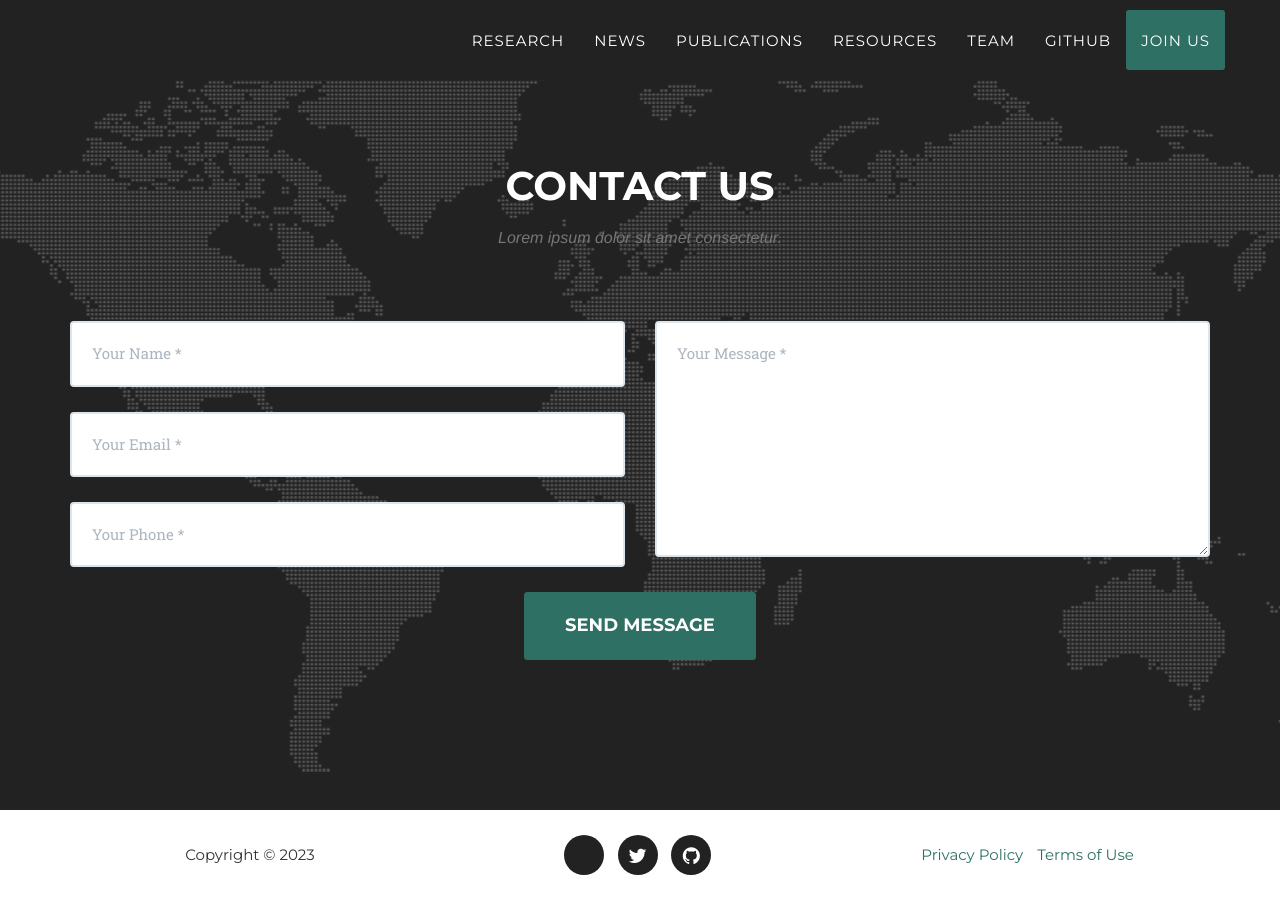
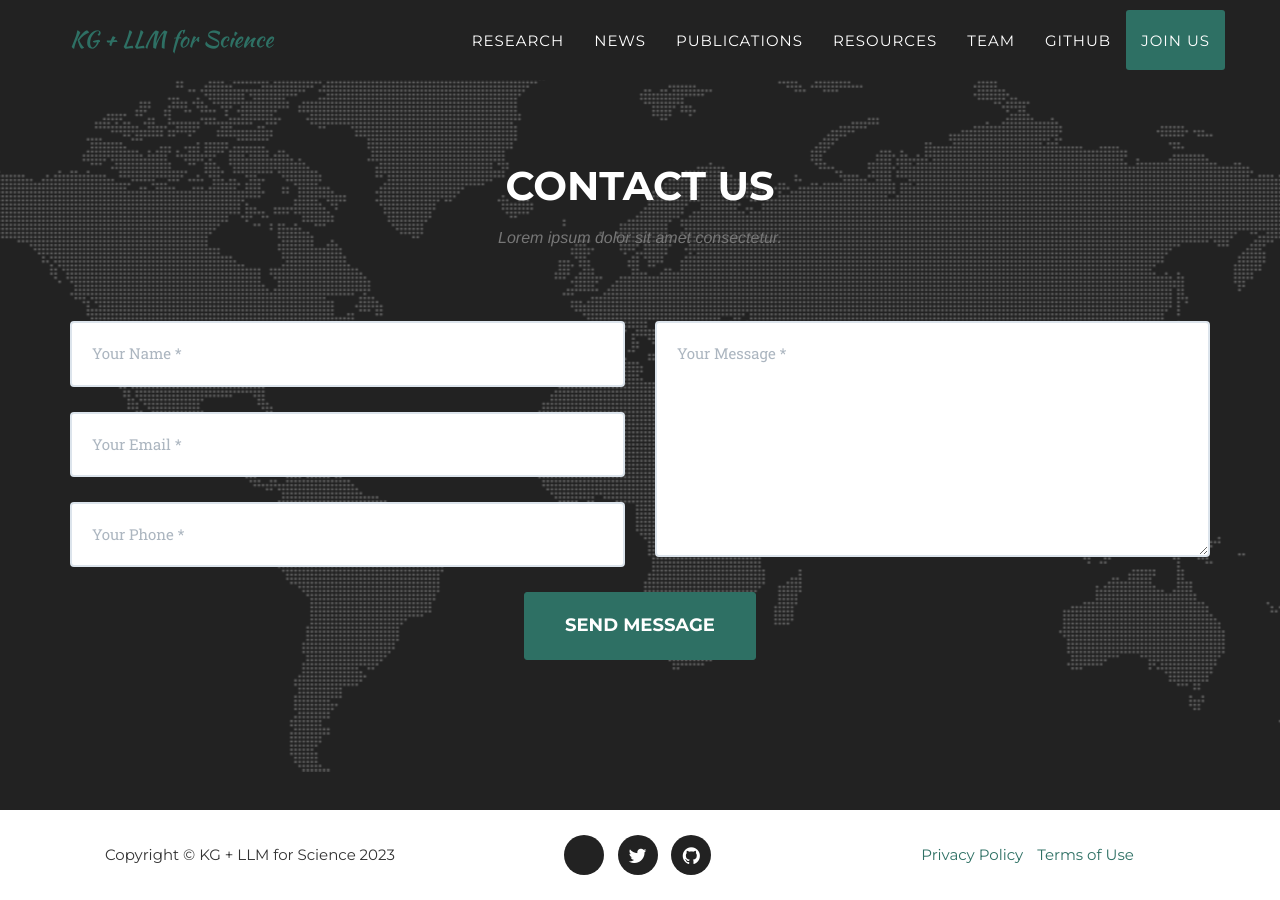
Before and after one commit to HICAI-ZJU/HICAI-ZJU.github.io, a Jekyll site: the page built from index.html, in a window 1280 px wide and 900 px high, scrolled down 6328 px. Built offline with Jekyll 4.4.1, drawn with Linux system fonts in a browser that asks for light colours; some web fonts are replaced.

Commit message:
Update _config.yml

```diff
--- a/_config.yml
+++ b/_config.yml
@@ -2,7 +2,7 @@ url: https://hicai-zju.github.io
 baseurl:
 
 # Site settings
-title:
+title: KG + LLM for Science
 email: huajunsir@zju.edu.cn
 description: "An AI for science team from Hangzhou Innovation Center of Zhejiang University."
 
```
